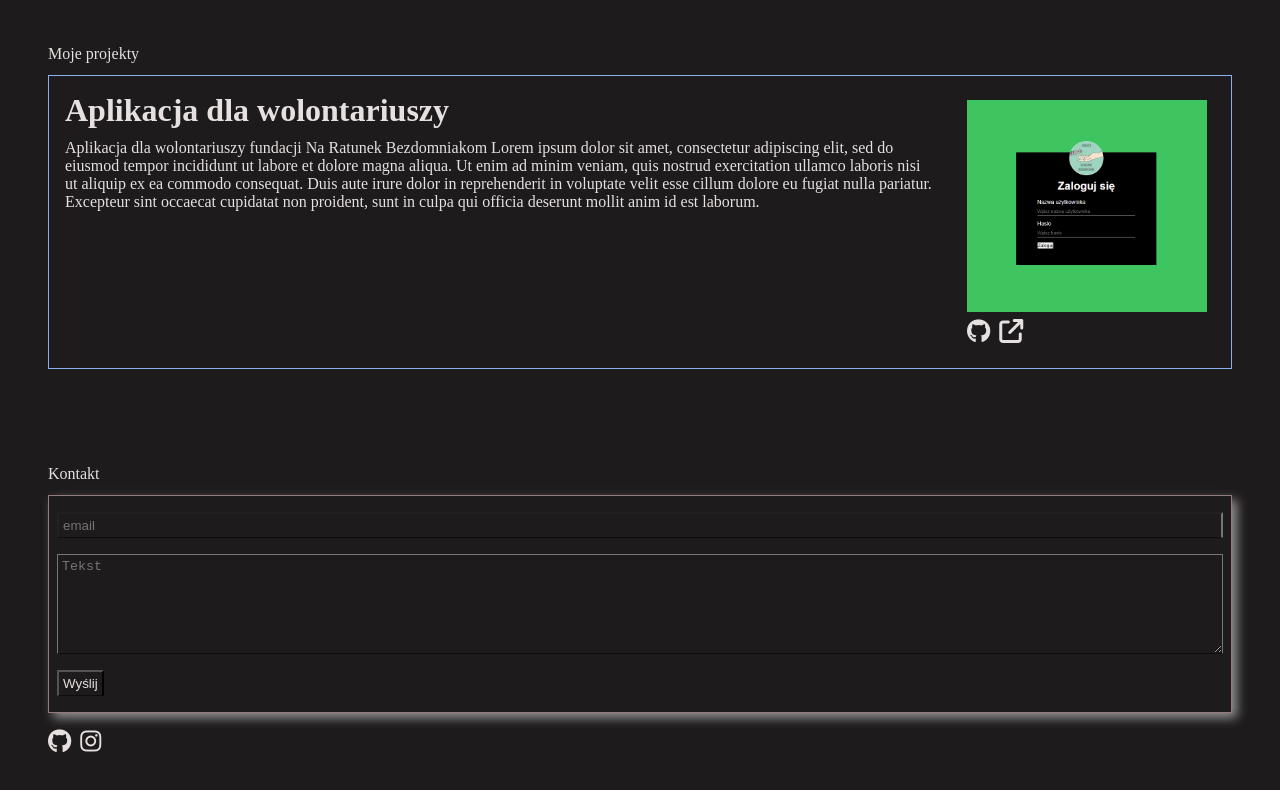
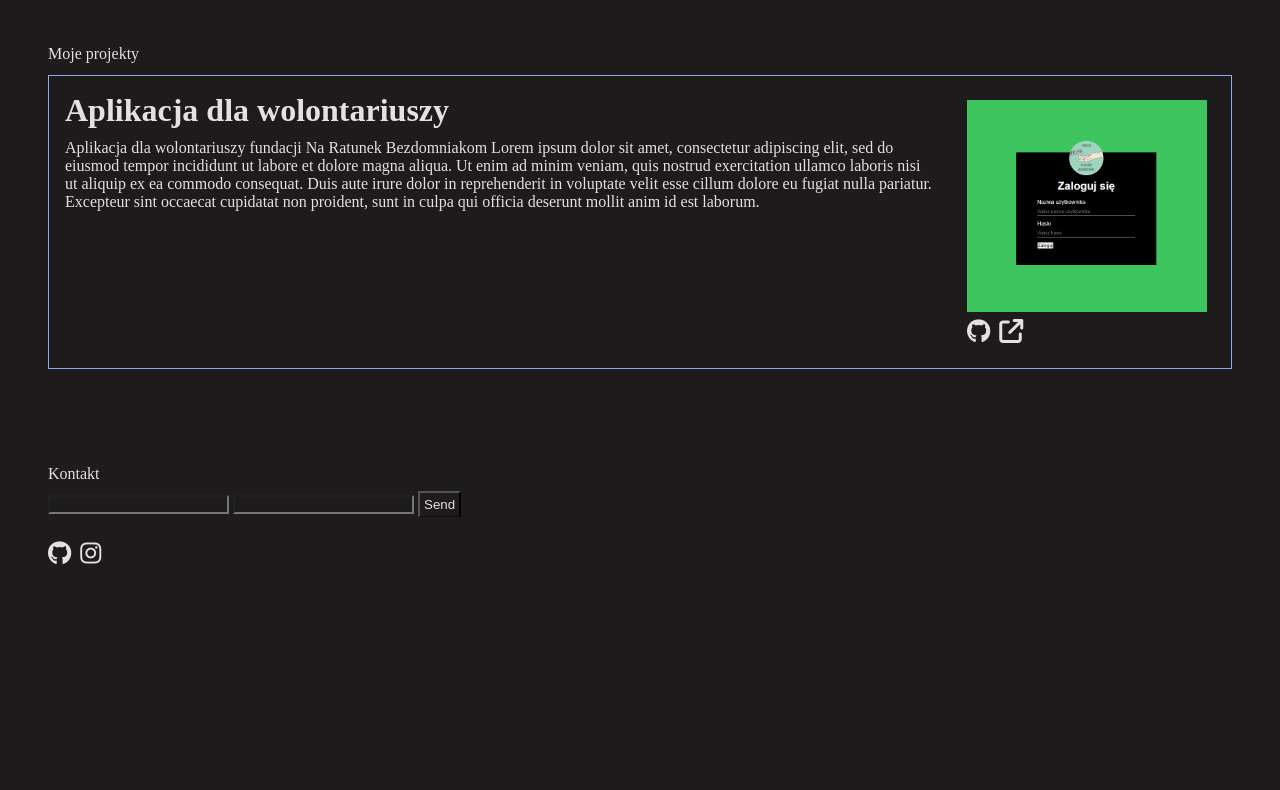
Before and after one commit to WlaBea/Portfolio, a plain HTML site: page index.html in a window 1280 px wide. Shown: the part 467-1257 px from the top of the page. After the commit the page ends 1081 px from the top, so only its background shows below. Drawn offline with Linux system fonts and the light colour scheme.

Commit message:
contact form

```diff
--- a/index.html
+++ b/index.html
@@ -57,6 +57,7 @@
         </div>
         <div class="contact" id="contactData">
           <p>Kontakt</p>
+          <!--
           <form action="https://formsubmit.co/el/mezawa" method="POST" class="contactForm">
             <input type="hidden" name="_autoresponse" value="your custom message">
             <input type="hidden" name="_subject" value="New submission!">
@@ -64,7 +65,12 @@
             <textarea name="name" required placeholder="Tekst" cols="40" rows="6"></textarea>
             <input type="hidden" name="_next" value="./thanks.html">
             <button type="submit">Wyślij</button>
-          </form>
+          </form>-->
+          <form action="https://formsubmit.co/el/mezawa" method="POST">
+            <input type="text" name="name" required>
+            <input type="email" name="email" required>
+            <button type="submit">Send</button>
+           </form>
           <div class="icons">
             <a href="https://github.com/WlaBea" target="_blank">
               <i class="fa-brands fa-github"></i>
```
